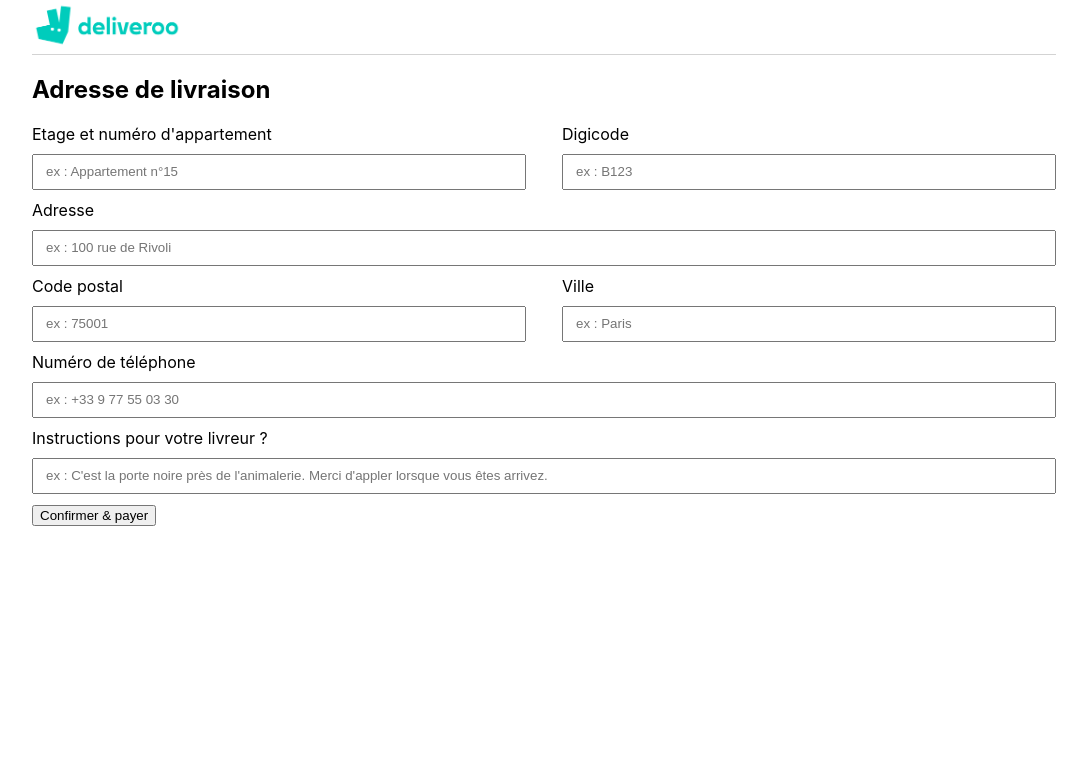
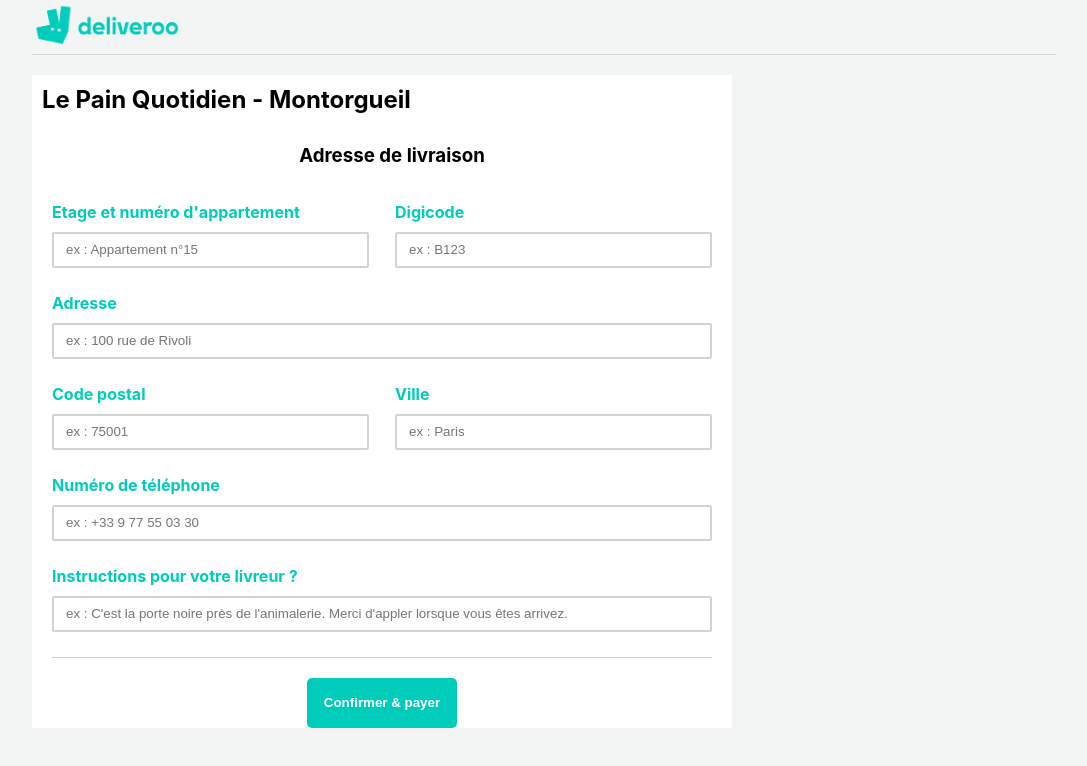
Before and after one commit to Cebri63/deliveroo2, a React (Create React App) app: page /checkout in a window 1280 px wide. Shown: the top 766 px of the page, without its empty margins (96-1183 px from the left). Built offline with nearby package versions, Linux system fonts and the light colour scheme.

Commit message:
update ready to deploy

```diff
--- a/package.json
+++ b/package.json
@@ -5,11 +5,13 @@
   "dependencies": {
     "axios": "^0.18.0",
     "react": "^16.6.3",
+    "react-addons-css-transition-group": "^15.6.2",
     "react-dom": "^16.6.3",
     "react-router-dom": "^4.3.1",
     "react-scripts": "2.1.1"
   },
   "scripts": {
+    "start": "node index.js",
     "start": "react-scripts start",
     "build": "react-scripts build",
     "test": "react-scripts test",
--- a/src/components/Cart.css
+++ b/src/components/Cart.css
@@ -13,11 +13,36 @@
   margin-bottom: 10px;
 }
 
+.subtotal,
+.price-livraison,
+.price-total {
+  display: flex;
+  flex-direction: row;
+  justify-content: space-between;
+  margin-right: 25px;
+  padding-top: 15px;
+  padding-bottom: 15px;
+}
+
+.price-livraison {
+  border-bottom: solid lightgray 1px;
+}
+
 .total {
   font-weight: bold;
+  padding: 0;
 }
 li {
   list-style: none;
+}
+
+.products-and-price {
+  margin-right: 15px;
+  padding-top: 5px;
+  padding-bottom: 10px;
+  display: flex;
+  flex-direction: row;
+  justify-content: space-between;
 }
 
 .cart-validation {
@@ -47,10 +72,18 @@
   align-content: space-between;
 }
 
-.button-plus-moins {
-  margin: 0 10px 0px 10px;
+.button-moins {
+  margin-right: 10px;
   border-radius: 50%;
   color: #00ccbc;
   border: solid #00ccbc 1px;
   background-color: white;
 }
+
+.button-plus {
+  margin-left: 10px;
+  border-radius: 50%;
+  color: #00ccbc;
+  border: solid #00ccbc 1px;
+  background-color: white;
+}
--- a/src/components/Cart.js
+++ b/src/components/Cart.js
@@ -14,8 +14,9 @@
     for (let i = 0; i < this.props.cart.length; i++) {
       products.push(
         <li className="cart-items" key={this.props.cart[i].id}>
+          <div className="flex-cart">
             <button
-            className="button-plus-moins"
+              className="button-moins"
               onClick={() => {
                 this.props.onDecrement(this.props.cart[i].id);
               }}
@@ -24,20 +25,23 @@
             </button>
             {this.props.cart[i].quantity}
             <button
-            className="button-plus-moins"
+              className="button-plus"
               onClick={() => {
                 this.props.onIncrement(this.props.cart[i].id);
               }}
             >
               +
             </button>
-          {this.props.cart[i].label}{" "}
-          <span>
-            {(this.props.cart[i].price * this.props.cart[i].quantity).toFixed(
-              2
-            )}{" "}
+            <div className="products-and-price">
+              <div>{this.props.cart[i].label} </div>
+              <div>
+                {(
+                  this.props.cart[i].price * this.props.cart[i].quantity
+                ).toFixed(2)}{" "}
                 €
-          </span>
+              </div>
+            </div>
+          </div>
         </li>
       );
     }
@@ -65,12 +69,20 @@
 
         <ul>
           <li className="products-cart">{products}</li>
-          <hr />
+
           <div className="cart-price">
-            <li>Sous-total {(total - 2.5).toFixed(2)} € </li>
-            <li>Frais de livraison 2.50 €</li>
-            <hr />
-            <li className="total">Total {total.toFixed(2)} €</li>
+            <div className="subtotal">
+              <li>Sous-total </li>
+              <li>{(total - 2.5).toFixed(2)} € </li>
+            </div>
+            <div className="price-livraison">
+              <li className="border-bottom-livraison">Frais de livraison</li>
+              <li>2.50 €</li>
+            </div>
+            <div className="price-total">
+              <li className="total">Total </li>
+              <li>{total.toFixed(2)} €</li>
+            </div>
           </div>
         </ul>
       </div>
--- a/src/components/CartCheckout.css
+++ b/src/components/CartCheckout.css
@@ -0,0 +1,58 @@
+.cart {
+  margin-top: 20px;
+  margin-left: 20px;
+  width: 370px;
+  background-color: white;
+  user-select: none;
+}
+
+.cart-items {
+  margin-bottom: 10px;
+}
+
+.total,
+.title {
+  font-weight: bold;
+}
+li {
+  list-style: none;
+}
+
+.products-cart {
+  font-size: 12px;
+  margin-bottom: 15px;
+  margin-top: 15px;
+  margin-right: 15px;
+  border-bottom: solid lightgray 1px;
+}
+
+.subtotal,
+.price-livraison,
+.price-total {
+  display: flex;
+  flex-direction: row;
+  justify-content: space-between;
+  margin-right: 25px;
+  padding-top: 15px;
+  padding-bottom: 15px;
+}
+
+.price-livraison {
+  border-bottom: solid lightgray 1px;
+}
+
+.word-cart {
+  padding-top: 15px;
+  font-weight: bold;
+}
+
+.total {
+  font-weight: bold;
+  padding: 0;
+}
+
+.products-plus-price {
+  display: flex;
+  flex-direction: row;
+  align-content: space-between;
+}
--- a/src/components/CartCheckout.js
+++ b/src/components/CartCheckout.js
@@ -1,5 +1,5 @@
 import React from "react";
-import "./Cart.css";
+import "./CartCheckout.css";
 
 class CartCheckout extends React.Component {
   render() {
@@ -12,32 +12,17 @@
     console.log(this.props.cart);
     for (let i = 0; i < this.props.cart.length; i++) {
       products.push(
-        <li className="cart-items" key={this.props.cart[i].id}>
-          <button
-            className="button-plus-moins"
-            onClick={() => {
-              this.props.onDecrement(this.props.cart[i].id);
-            }}
-          >
-            -
-          </button>
-          {this.props.cart[i].quantity}
-          <button
-            className="button-plus-moins"
-            onClick={() => {
-              this.props.onIncrement(this.props.cart[i].id);
-            }}
-          >
-            +
-          </button>
-          {this.props.cart[i].label}{" "}
-          <span>
+        <div className="products-and-price">
+          <div>
+            {this.props.cart[i].quantity} x {this.props.cart[i].label}{" "}
+          </div>
+          <div>
             {(this.props.cart[i].price * this.props.cart[i].quantity).toFixed(
               2
             )}{" "}
             €
-          </span>
-        </li>
+          </div>
+        </div>
       );
     }
 
@@ -51,16 +36,23 @@
 
     return (
       <div className="cart">
-        <button className="cart-validation">Valider mon panier</button>
+        <ul>
+          <li className="word-cart">Panier</li>
+          <li className="products-cart">{products}</li>
 
-        <ul>
-          <li className="products-cart">{products}</li>
-          <hr />
           <div className="cart-price">
-            <li>Sous-total {(total - 2.5).toFixed(2)} € </li>
-            <li>Frais de livraison 2.50 €</li>
-            <hr />
-            <li className="total">Total {total.toFixed(2)} €</li>
+            <div className="subtotal">
+              <li>Sous-total </li>
+              <li>{(total - 2.5).toFixed(2)} € </li>
+            </div>
+            <div className="price-livraison">
+              <li className="border-bottom-livraison">Frais de livraison</li>
+              <li>2.50 €</li>
+            </div>
+            <div className="price-total">
+              <li className="total">Total </li>
+              <li>{total.toFixed(2)} €</li>
+            </div>
           </div>
         </ul>
       </div>
--- a/src/components/Checkout.css
+++ b/src/components/Checkout.css
@@ -1,17 +1,59 @@
+body {
+  background-color: rgb(243, 245, 245);
+}
+
 .checkout-container {
   width: 1024px;
   margin: auto;
 }
 
 .formulaire {
+  margin: 20px;
+  width: 660px;
   display: flex;
   flex-direction: row;
   flex-wrap: wrap;
   justify-content: space-between;
 }
 
+label {
+  padding-top: 15px;
+  color: #00ccbc;
+  font-weight: bold;
+}
+
+h2 {
+  padding: 10px 0 0 10px;
+}
+
+h3 {
+  padding-top: 10px;
+  margin-left: 20px;
+  text-align: center;
+}
+
+.confirm-button {
+  border-radius: 5px;
+  border: none;
+  height: 50px;
+  width: 150px;
+  margin-left: 275px;
+  align-content: space-around;
+  background-color: #00ccbc;
+  color: white;
+  font-weight: bold;
+}
+
+.back-color {
+  background-color: white;
+}
+
+.last-input {
+  padding-bottom: 15px;
+  border-bottom: solid 1px lightgray;
+}
 .half {
-  width: calc(50% - 18px);
+  width: calc(50% - 13px);
 }
 
 .all {
@@ -27,4 +69,11 @@
   margin: 10px 0 10px 0px;
   height: 30px;
   text-indent: 10px;
+  border: solid lightgray 2px;
+  border-radius: 2px;
 }
+
+.form-and-checkout {
+  display: flex;
+  flex-direction: row;
+}
--- a/src/components/Checkout.js
+++ b/src/components/Checkout.js
@@ -57,8 +57,12 @@
         <div>
           <Header />
         </div>
+
+        <div className="form-and-checkout">
           <div>
-          <h2>Adresse de livraison</h2>
+            <div className="back-color">
+              <h2>Le Pain Quotidien - Montorgueil</h2>
+              <h3>Adresse de livraison</h3>
               <form onSubmit={this.handleSubmit}>
                 <div className="formulaire">
                   <label className="column half">
@@ -115,7 +119,7 @@
                       value={this.state.phoneNumber}
                     />
                   </label>
-              <label className="column all">
+                  <label className="column all last-input">
                     Instructions pour votre livreur ?
                     <input
                       type="text"
@@ -126,10 +130,16 @@
                   </label>
                 </div>
 
-            <button type="submit">Confirmer & payer</button>
+                <button className="confirm-button" type="submit">
+                  Confirmer & payer
+                </button>
               </form>
             </div>
+          </div>
+          <div>
             <CartCheckout cart={this.props.location.cart} />
+          </div>
+        </div>
       </div>
     );
   }
--- a/src/components/Home.js
+++ b/src/components/Home.js
@@ -1,8 +1,17 @@
 import React, { Component } from "react";
+import { Link } from "react-router-dom";
 
 class Home extends Component {
   render() {
-    return <div>Home Deliveroo</div>;
+    return (
+      <Link
+        to={{
+          pathname: "/restaurant"
+        }}
+      >
+        <p>Restaurant</p>
+      </Link>
+    );
   }
 }
 
--- a/src/components/MenuItem.css
+++ b/src/components/MenuItem.css
@@ -26,6 +26,7 @@
 .card-description {
   color: grey;
   font-size: 13px;
+  margin-right: 10px;
 }
 
 .price-popular-container {
```
Also changed, not shown: 1 other file (tests, documents, lock files or other folders). Lines whose indentation alone changed are shown as unchanged.
